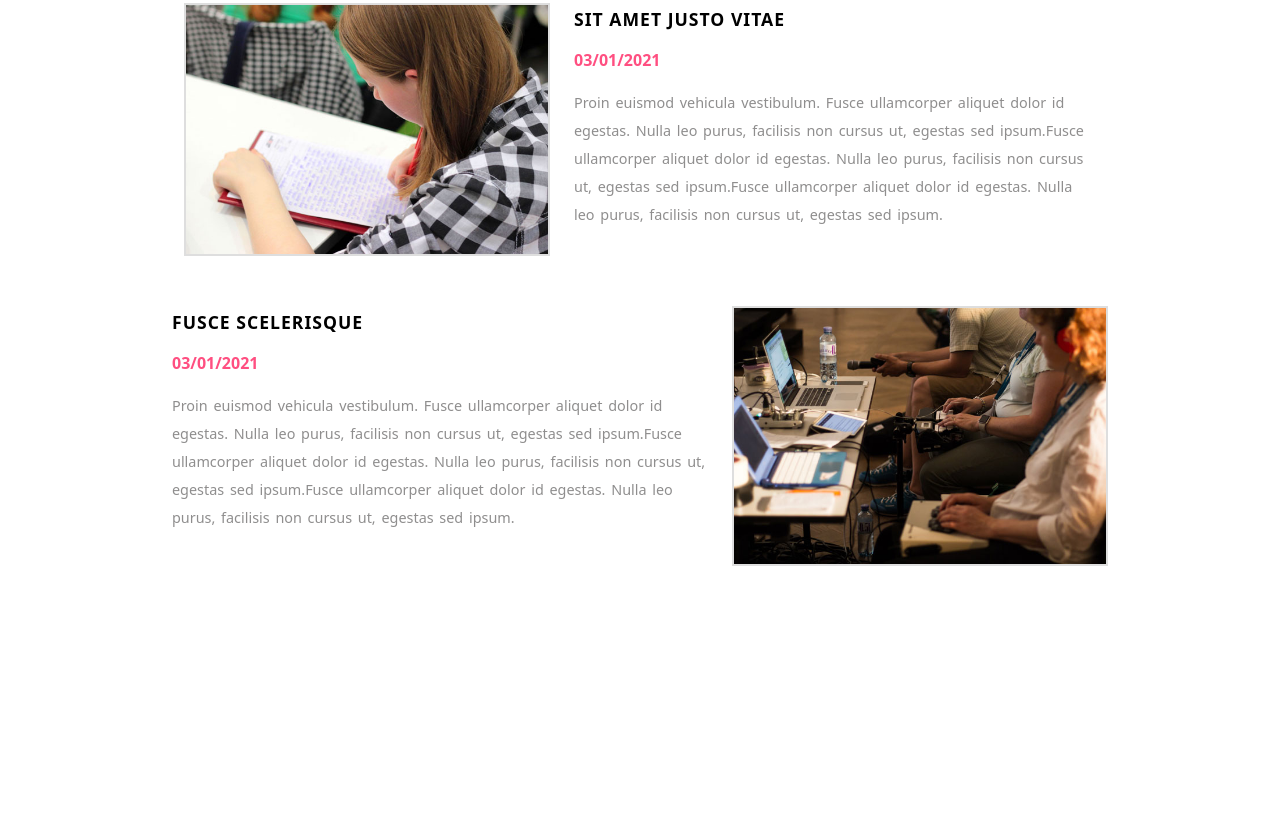
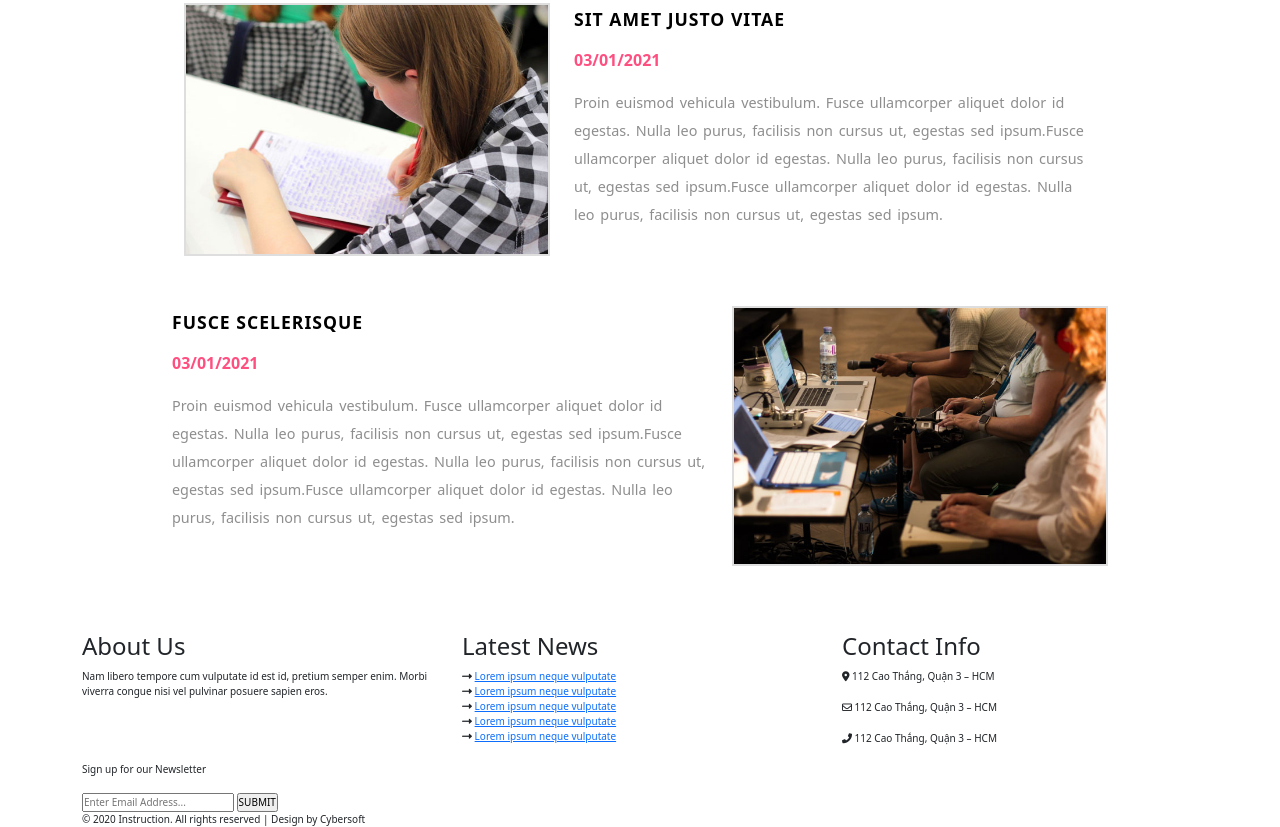
Before and after one commit to agamamom/bootstrap-responsive-practice, a website: page index.html in a window 1280 px wide. Shown: the part 3828-4655 px from the top of the page. Before the commit the page ends 4460 px from the top, so only its background shows below. Drawn offline with nearby package versions, Linux system fonts and the light colour scheme.

Commit message:
update footer

```diff
--- a/css/main.css
+++ b/css/main.css
@@ -424,3 +424,23 @@ ul{
     word-spacing: 2px;
     line-height: 28px;
 }
+#exampleModal h5{
+    color: #ff4f81;
+    font-size: 1.5rem;
+    font-weight: bold;
+    text-transform: uppercase;
+}
+#exampleModal p{
+    font-size:0.9rem;
+    line-height: 25px;
+    color: rgb(140, 142, 143);
+    margin: 20px 0;
+}
+#exampleModal .modal-dialog{
+    max-width: 600px;
+}
+/* FOOTER */
+
+.footer__address p{
+    display: inline-block;
+}
--- a/index.html
+++ b/index.html
@@ -417,7 +417,7 @@
                     <img src="./img/g7.jpg" alt="g10" class="img-fluid">
                 </div>
                 <div class="col-7 new__item">
-                    <h4><a href="">SIT AMET JUSTO VITAE</a></h4>
+                    <h4><a href="" data-bs-toggle="modal" data-bs-target="#exampleModal">SIT AMET JUSTO VITAE</a></h4>
                     <h5 class="new__date">03/01/2021</h5>
                     <p>Proin euismod vehicula vestibulum. Fusce ullamcorper aliquet dolor id egestas. Nulla leo purus,
                         facilisis non cursus ut, egestas sed ipsum.Fusce ullamcorper aliquet dolor id egestas. Nulla leo
@@ -427,7 +427,7 @@
             </div>
             <div class="row">
                 <div class="col-7 new__item">
-                    <h4><a href="">FUSCE SCELERISQUE</a></h4>
+                    <h4><a href="" data-bs-toggle="modal" data-bs-target="#exampleModal">FUSCE SCELERISQUE</a></h4>
                     <h5 class="new__date">03/01/2021</h5>
                     <p>Proin euismod vehicula vestibulum. Fusce ullamcorper aliquet dolor id egestas. Nulla leo purus,
                         facilisis non cursus ut, egestas sed ipsum.Fusce ullamcorper aliquet dolor id egestas. Nulla leo
@@ -442,8 +442,88 @@
     </section>
     <!-- FOOTER -->
     <footer>
+        <div class="container">
+            <div class="footer__top">
+                <div class="row">
+                    <div class="col-4">
+                        <h4>About Us</h4>
+                        <p>Nam libero tempore cum vulputate id est id, pretium semper enim. Morbi viverra congue nisi
+                            vel
+                            pulvinar
+                            posuere sapien eros.</p>
+                    </div>
+                    <div class="col-4">
+                        <h4>Latest News</h4>
+                        <div class="footer__link">
+                            <i class="fas fa-long-arrow-alt-right"></i>
+                            <a href="">Lorem ipsum neque vulputate</a>
+                        </div>
+                        <div class="footer__link">
+                            <i class="fas fa-long-arrow-alt-right"></i>
+                            <a href="">Lorem ipsum neque vulputate</a>
+                        </div>
+                        <div class="footer__link">
+                            <i class="fas fa-long-arrow-alt-right"></i>
+                            <a href="">Lorem ipsum neque vulputate</a>
+                        </div>
+                        <div class="footer__link">
+                            <i class="fas fa-long-arrow-alt-right"></i>
+                            <a href="">Lorem ipsum neque vulputate</a>
+                        </div>
+                        <div class="footer__link">
+                            <i class="fas fa-long-arrow-alt-right"></i>
+                            <a href="">Lorem ipsum neque vulputate</a>
+                        </div>
+                    </div>
+                    <div class="col-4">
+                        <h4>Contact Info</h4>
+                        <div class="footer__address">
+                            <i class="fas fa-map-marker-alt"></i>
+                            <p>112 Cao Thắng, Quận 3 – HCM</p>
+                        </div>
+                        <div class="footer__address">
+                            <i class="far fa-envelope"></i>
+                            <p>112 Cao Thắng, Quận 3 – HCM</p>
+                        </div>
+                        <div class="footer__address">
+                            <i class="fas fa-phone-alt"></i>
+                            <p>112 Cao Thắng, Quận 3 – HCM</p>
+                        </div>
+                    </div>
+                </div>
+            </div>
+            <div class="footer__form">
+                <p>Sign up for our Newsletter</p>
+                <input type="text" placeholder="Enter Email Address...">
+                <input type="submit" value="SUBMIT">
+            </div>
+            <div class="footer__bottom">
+                © 2020 Instruction. All rights reserved | Design by <span> Cybersoft</span>
+            </div>
+        </div>
+    </footer>
 
-    </footer>
+    <!-- MODAL -->
+
+    <div class="modal fade" id="exampleModal" tabindex="-1" aria-labelledby="exampleModalLabel" aria-hidden="true">
+        <div class="modal-dialog">
+            <div class="modal-content">
+                <div class="modal-header">
+                    <h5 class="modal-title" id="exampleModalLabel">instruction</h5>
+                    <button type="button" class="btn-close" data-bs-dismiss="modal" aria-label="Close"></button>
+                </div>
+                <div class="modal-body">
+                    <img src="./img/g12.jpg" alt="" class="img-fluid">
+                    <p>Duis venenatis, turpis eu bibendum porttitor, sapien quam ultricies tellus, ac rhoncus risus odio
+                        eget nunc. Pellentesque ac fermentum diam. Integer eu facilisis nunc, a iaculis felis.
+                        Pellentesque pellentesque tempor enim, in dapibus turpis porttitor quis. Suspendisse ultrices
+                        hendrerit massa. Nam id metus id tellus ultrices ullamcorper. Cras tempor massa luctus, varius
+                        lacus sit amet, blandit lorem. Duis auctor in tortor sed tristique. Proin sed finibus sem</p>
+                </div>
+
+            </div>
+        </div>
+    </div>
 
     <!-- JQUERY -->
     <script src="https://code.jquery.com/jquery-3.6.0.min.js"
```
